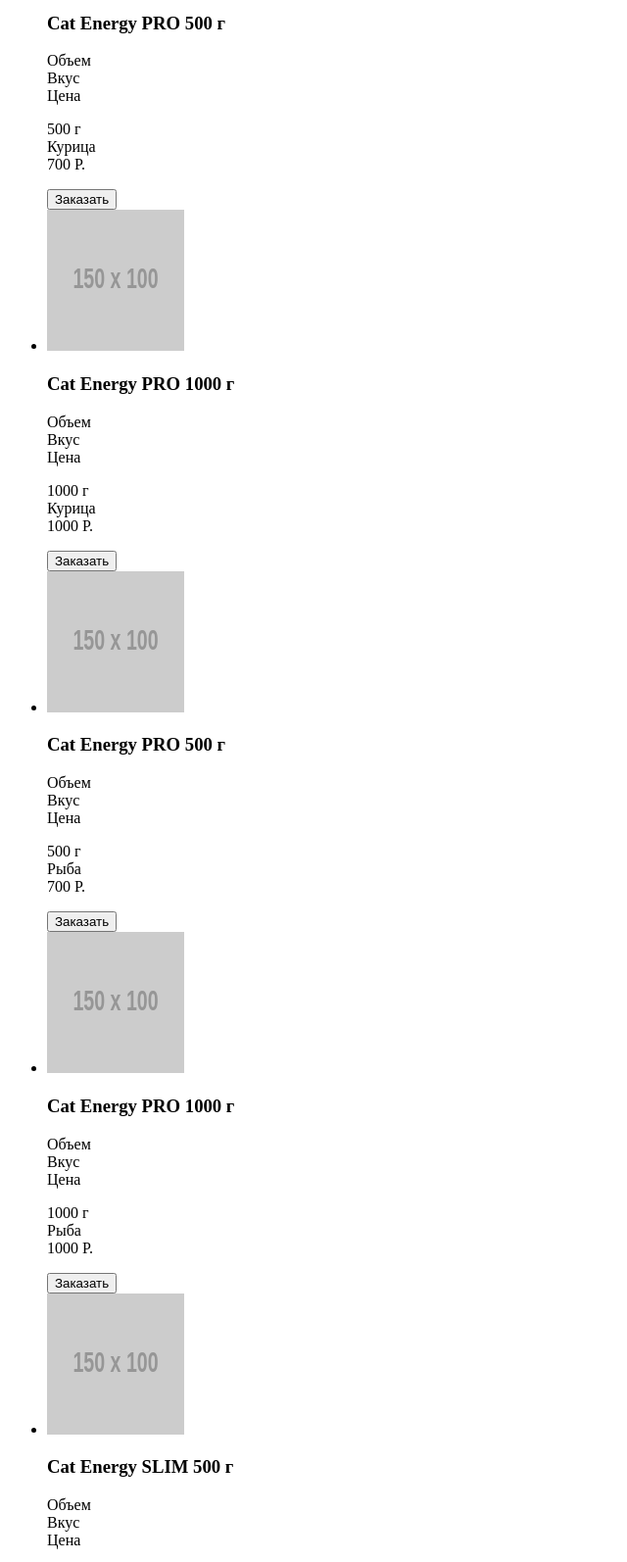
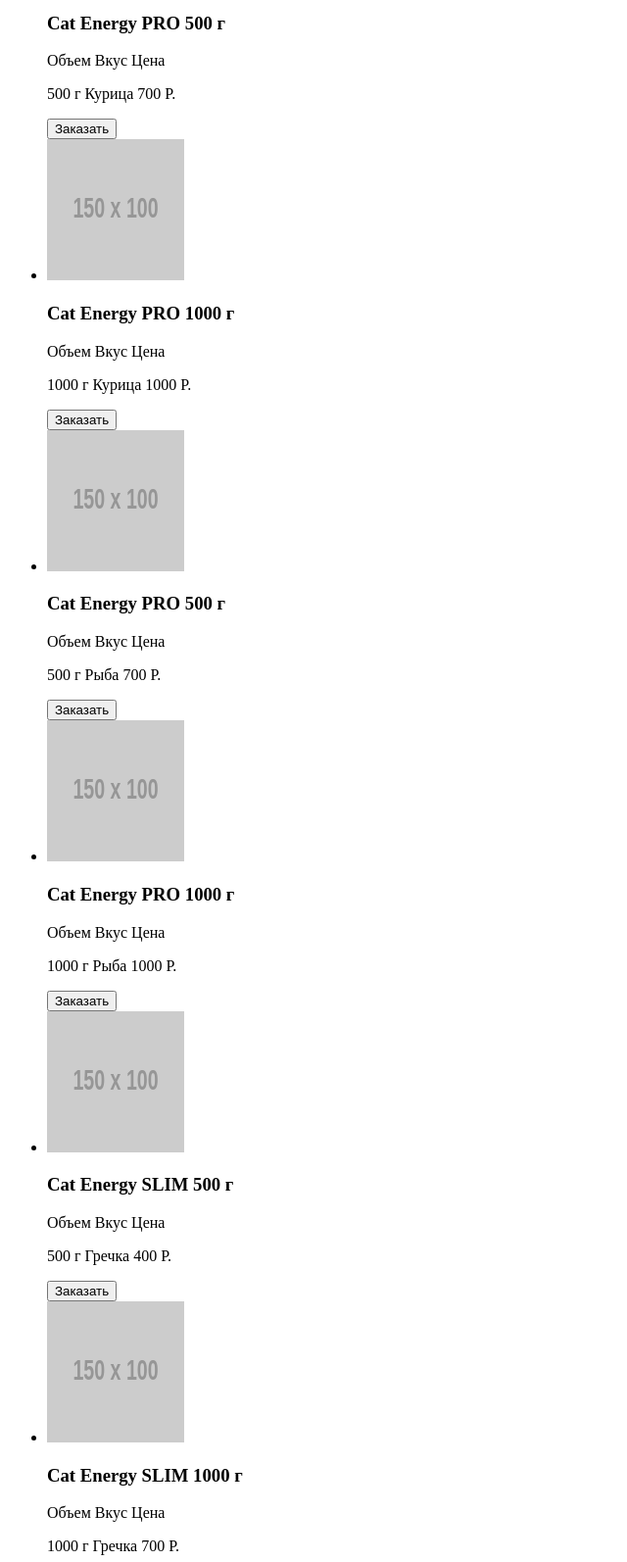
Before and after one commit to Astrodemiurge/650869-cat-energy-16, a website: page source/catalog.html in a window 1280 px wide. Shown: the part 360-1954 px from the top of the page at 98% size, without its empty margins (0-640 px from the left). Drawn offline with Linux system fonts and the light colour scheme; placeholder pictures from the web are drawn by us.

Commit message:
Делает правки

```diff
--- a/source/catalog.html
+++ b/source/catalog.html
@@ -30,105 +30,105 @@
         <ul class="main-catalog__list catalog-cart">
           <li class="catalog-cart__item">
             <a class="catalog-cart__link">
-              <img class="catalog-cart__item-image" src="http://placehold.it/150x100" width="140" height="144">
+              <img class="catalog-cart__item-image" src="http://placehold.it/150x100" width="140" height="144" alt="Банка с курицей 500 г">
             </a>
             <h3 class="catalog-cart__header">Cat Energy PRO 500 г</h3>
-            <p class="catalog-cart__column column-left">Объем<br>
-              Вкус<br>
+            <p class="catalog-cart__column column-left">Объем
+              Вкус
               Цена
             </p>
-            <p class="catalog-cart__column column-right">500 г<br>
-              Курица<br>
+            <p class="catalog-cart__column column-right">500 г
+              Курица
               700 Р.
             </p>
             <button class="catalog-cart__button">Заказать</button>
           </li>
           <li class="catalog-cart__item">
             <a class="catalog-cart__link">
-              <img class="catalog-cart__item-image" src="http://placehold.it/150x100" width="140" height="144">
+              <img class="catalog-cart__item-image" src="http://placehold.it/150x100" width="140" height="144" alt="Банка с курицей 1000г">
             </a>
             <h3 class="catalog-cart__header">Cat Energy PRO 1000 г</h3>
-            <p class="catalog-cart__column column-left">Объем<br>
-              Вкус<br>
+            <p class="catalog-cart__column column-left">Объем
+              Вкус
               Цена
             </p>
-            <p class="catalog-cart__column column-right">1000 г<br>
-              Курица<br>
+            <p class="catalog-cart__column column-right">1000 г
+              Курица
               1000 Р.
             </p>
             <button class="catalog-cart__button">Заказать</button>
           </li>
           <li class="catalog-cart__item">
             <a class="catalog-cart__link">
-              <img class="catalog-cart__item-image" src="http://placehold.it/150x100" width="140" height="144">
+              <img class="catalog-cart__item-image" src="http://placehold.it/150x100" width="140" height="144" alt="Банка с рыбой 500 г">
             </a>
             <h3 class="catalog-cart__header">Cat Energy PRO 500 г</h3>
-            <p class="catalog-cart__column column-left">Объем<br>
-              Вкус<br>
+            <p class="catalog-cart__column column-left">Объем
+              Вкус
               Цена
             </p>
-            <p class="catalog-cart__column column-right">500 г<br>
-              Рыба<br>
+            <p class="catalog-cart__column column-right">500 г
+              Рыба
               700 Р.
             </p>
             <button class="catalog-cart__button">Заказать</button>
           </li>
           <li class="catalog-cart__item">
             <a class="catalog-cart__link">
-              <img class="catalog-cart__item-image" src="http://placehold.it/150x100" width="140" height="144">
+              <img class="catalog-cart__item-image" src="http://placehold.it/150x100" width="140" height="144" alt="Банка с рыбой 1000 г">
             </a>
             <h3 class="catalog-cart__header">Cat Energy PRO 1000 г</h3>
-            <p class="catalog-cart__column column-left">Объем<br>
-              Вкус<br>
+            <p class="catalog-cart__column column-left">Объем
+              Вкус
               Цена
             </p>
-            <p class="catalog-cart__column column-right">1000 г<br>
-              Рыба<br>
+            <p class="catalog-cart__column column-right">1000 г
+              Рыба
               1000 Р.
             </p>
             <button class="catalog-cart__button">Заказать</button>
           </li>
           <li class="catalog-cart__item">
             <a class="catalog-cart__link">
-              <img class="catalog-cart__item-image" src="http://placehold.it/150x100" width="140" height="144">
+              <img class="catalog-cart__item-image" src="http://placehold.it/150x100" width="140" height="144" alt="Банка с гречкой 500 г">
             </a>
             <h3 class="catalog-cart__header">Cat Energy SLIM 500 г</h3>
-            <p class="catalog-cart__column column-left">Объем<br>
-              Вкус<br>
+            <p class="catalog-cart__column column-left">Объем
+              Вкус
               Цена
             </p>
-            <p class="catalog-cart__column column-right">500 г<br>
-              Гречка<br>
+            <p class="catalog-cart__column column-right">500 г
+              Гречка
               400 Р.
             </p>
             <button class="catalog-cart__button">Заказать</button>
           </li>
           <li class="catalog-cart__item">
             <a class="catalog-cart__link">
-              <img class="catalog-cart__item-image" src="http://placehold.it/150x100" width="140" height="144">
+              <img class="catalog-cart__item-image" src="http://placehold.it/150x100" width="140" height="144" alt="Банка с гречкой 1000 г">
             </a>
             <h3 class="catalog-cart__header">Cat Energy SLIM 1000 г</h3>
-            <p class="catalog-cart__column column-left">Объем<br>
-              Вкус<br>
+            <p class="catalog-cart__column column-left">Объем
+              Вкус
               Цена
             </p>
-            <p class="catalog-cart__column column-right">1000 г<br>
-              Гречка<br>
+            <p class="catalog-cart__column column-right">1000 г
+              Гречка
               700 Р.
             </p>
             <button class="catalog-cart__button">Заказать</button>
           </li>
           <li class="catalog-cart__item">
             <a class="catalog-cart__link">
-              <img class="catalog-cart__item-image" src="http://placehold.it/150x100" width="140" height="144">
+              <img class="catalog-cart__item-image" src="http://placehold.it/150x100" width="140" height="144" alt="Банка с рисом 500 г">
             </a>
             <h3 class="catalog-cart__header">Cat Energy SLIM 500 г</h3>
-            <p class="catalog-cart__column column-left">Объем<br>
-              Вкус<br>
+            <p class="catalog-cart__column column-left">Объем
+              Вкус
               Цена
             </p>
-            <p class="catalog-cart__column column-right">500 г<br>
-              Рис<br>
+            <p class="catalog-cart__column column-right">500 г
+              Рис
               500 Р.
             </p>
             <button class="catalog-cart__button">Заказать</button>
@@ -160,6 +160,5 @@
         <a class="" href="https://htmlacademy.ru">HTML Academy</a>
       </div>
     </footer>
-    </main>
   </body>
 </html>
```
Also changed, not shown: source/form.html (+0 -1 lines), source/index.html (+1 -1 lines). Lines whose indentation alone changed are shown as unchanged.
